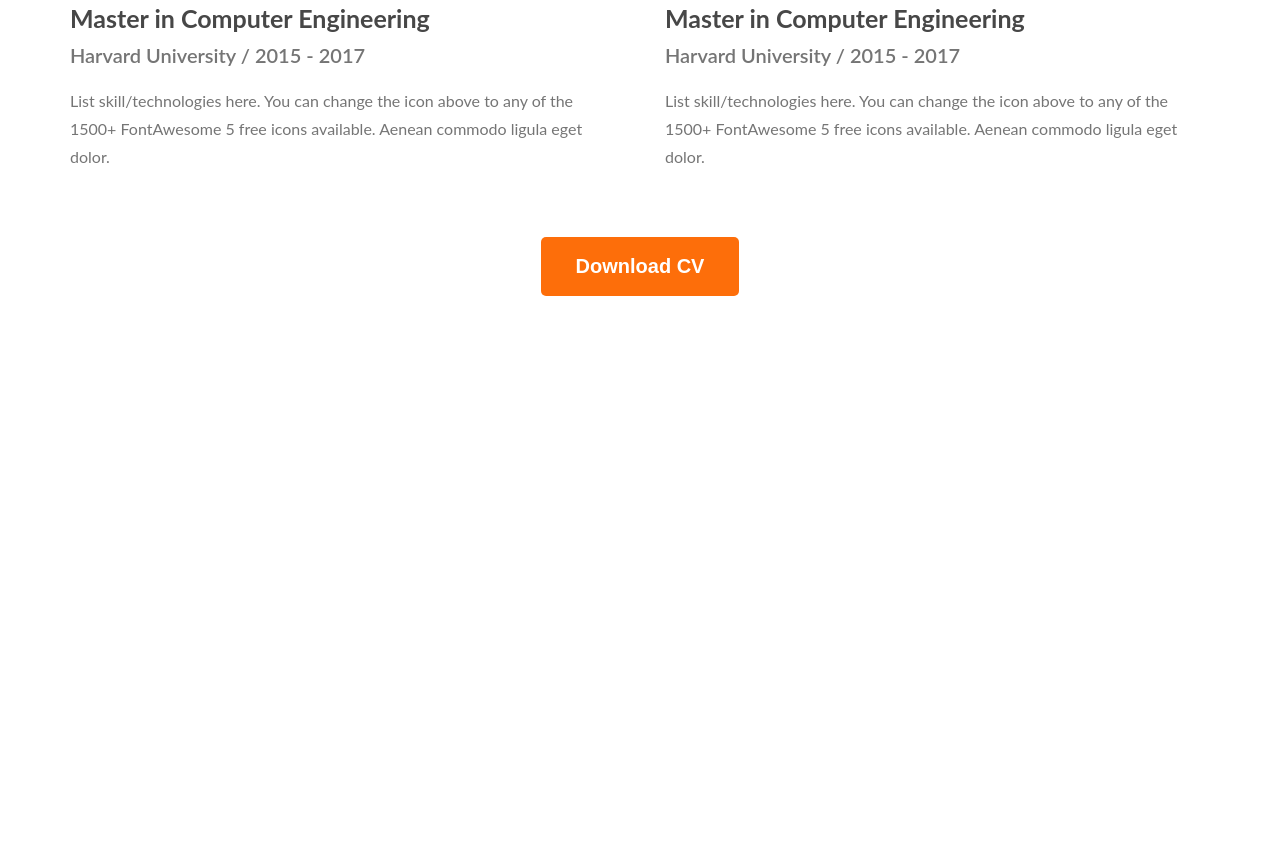
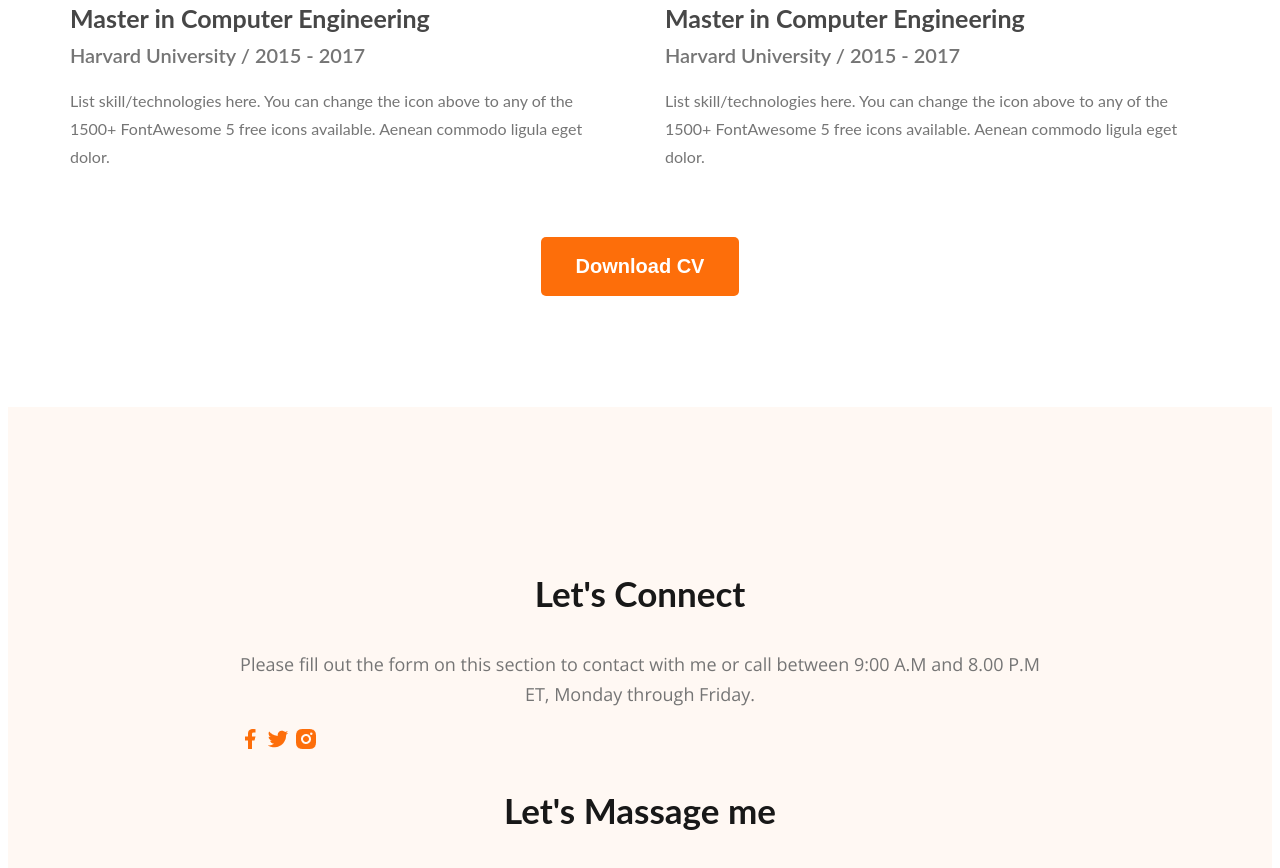
Before and after one commit to Arafat0122/developer-portfolio, a plain HTML site: page index.html in a window 1280 px wide. Shown: the part 3082-3950 px from the top of the page. Before the commit the page ends 3386 px from the top, so only its background shows below. Drawn offline with nearby package versions, Linux system fonts and the light colour scheme.

Commit message:
footer added 1

```diff
--- a/index.html
+++ b/index.html
@@ -165,7 +165,18 @@
 
     </main>
     <footer>
-
+        <div class="footer-column">
+            <h3 class="section-title">Let's Connect</h3>
+            <p class="section-description">Please fill out the form on this section to contact with me or call between 9:00 A.M and 8.00 P.M ET, Monday through Friday.</p>
+            <div class="social-links">
+                <a href=""><img src="images/icons/facebook.png" alt=""></a>
+                <a href=""><img src="images/icons/twitter.png" alt=""></a>
+                <a href=""><img src="images/icons/insta.png" alt=""></a>
+            </div>
+        </div>
+        <div class="footer-column">
+            <h3 class="section-title">Let's Massage me</h3>
+        </div>
     </footer>
 </body>
 
--- a/styles/portfolio.css
+++ b/styles/portfolio.css
@@ -198,3 +198,10 @@ main section {
     text-align: center;
     margin-top: 50px;
 }
+/* footer style  */
+
+footer{
+    background-color: #FFF8F3;
+    padding: 130px 230px;
+    margin-top: 111px;
+}
```
